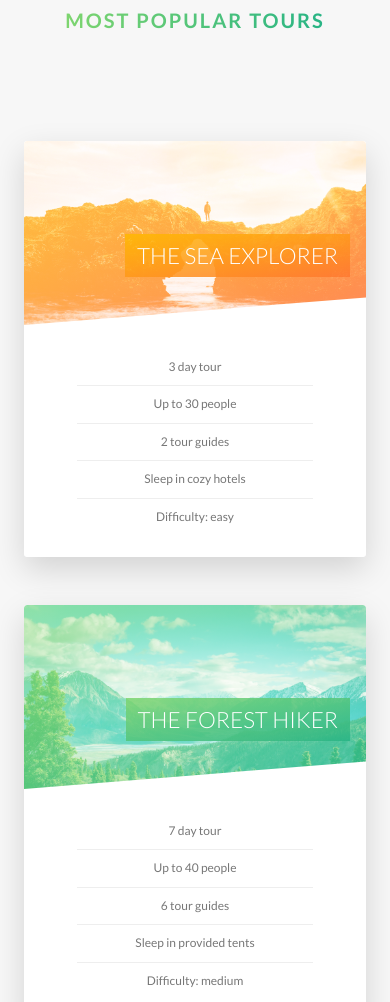
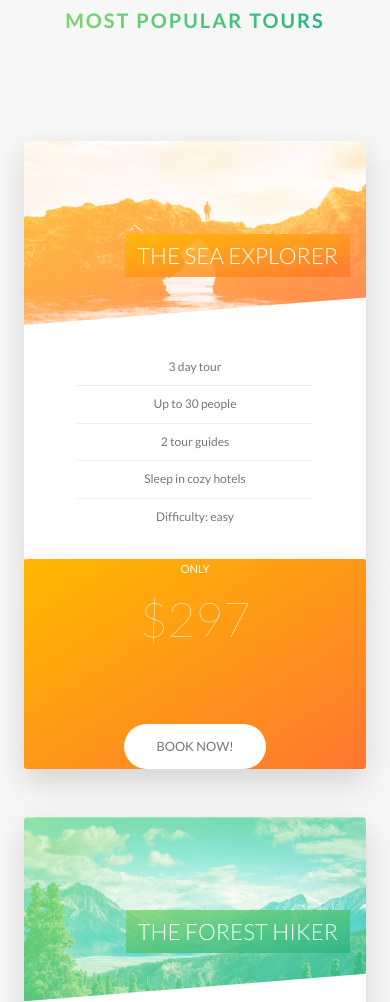
Before and after one commit to KSamra/css-practice, a website: page index.html in a window 390 px wide. Shown: the part 2680-3682 px from the top of the page. Drawn offline with Linux system fonts and the light colour scheme.

Commit message:
fixing card components responsiveness

```diff
--- a/sass/components/_card.scss
+++ b/sass/components/_card.scss
@@ -151,4 +151,45 @@
     font-weight: 100;
   }
 
+  @include respond(tab-port) {
+    height: auto;
+
+
+    &__side {
+      height: auto;
+
+
+      position: relative;
+      border-radius: 3px;
+
+
+      &--back {
+        transform: rotateY(0);
+      }
+    }
+
+    &:hover &__side--front{
+      transform: rotateY(-0);
+    }
+
+
+
+    &__cta {
+      position: relative;
+      top: 0;
+      left: 0%;
+      transform: translate(0);
+      width: 100%;
+    }
+
+    &__price-box {
+      margin-bottom: 8rem;
+    }
+
+    &__price-value {
+      font-size: 6rem;
+    }
+
+  }
+
 }
```
Also changed, not shown: css/style.css.
